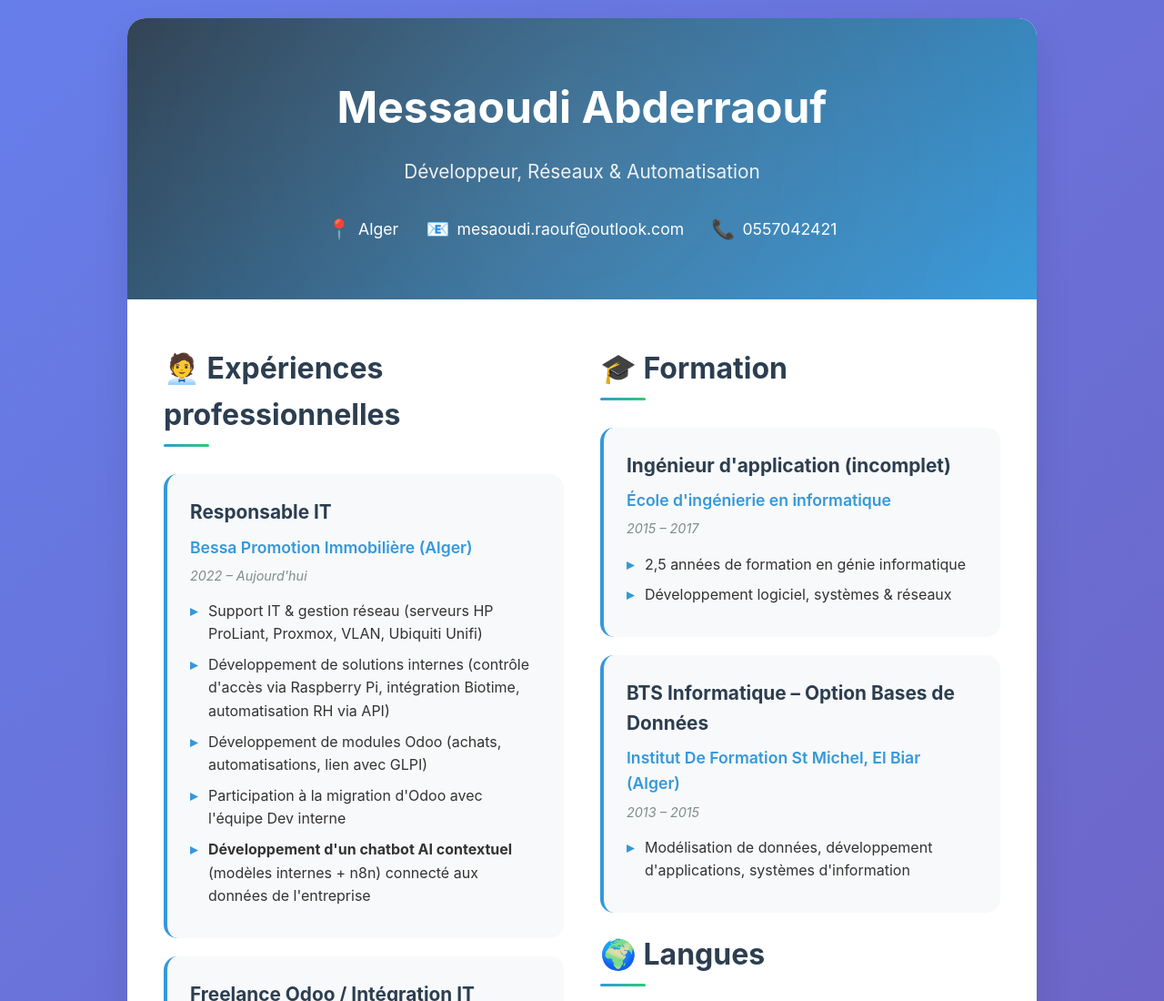
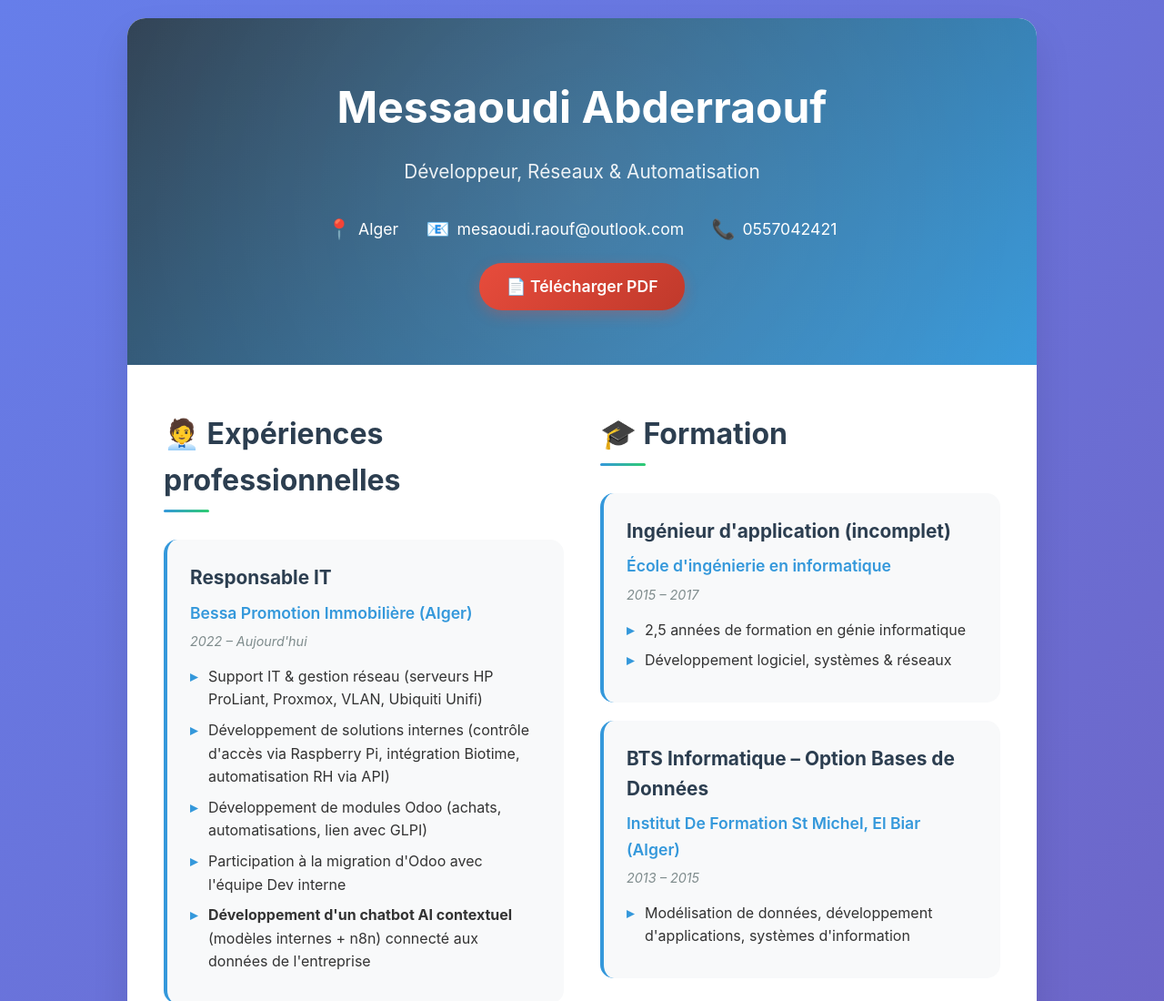
Before and after one commit to mr-context/cv-abderraouf, a plain HTML site: page index.html in a window 1280 px wide. Shown: the top 1100 px of the page at 91% size. Drawn offline with Linux system fonts and the light colour scheme.

Commit message:
Ajout du bouton "Télécharger PDF" qui utilise la fonction d'impression du navigateur

```diff
--- a/index.html
+++ b/index.html
@@ -82,6 +82,7 @@
             flex-wrap: wrap;
             position: relative;
             z-index: 1;
+            margin-bottom: 20px;
         }
 
         .contact-item {
@@ -94,6 +95,30 @@
         .contact-item::before {
             content: attr(data-icon);
             font-size: 1.2em;
+        }
+
+        .pdf-download {
+            position: relative;
+            z-index: 1;
+        }
+
+        .download-btn {
+            display: inline-block;
+            background: linear-gradient(135deg, #e74c3c, #c0392b);
+            color: white;
+            padding: 12px 30px;
+            border-radius: 25px;
+            text-decoration: none;
+            font-weight: 600;
+            font-size: 1.1em;
+            transition: all 0.3s ease;
+            box-shadow: 0 5px 15px rgba(231, 76, 60, 0.3);
+        }
+
+        .download-btn:hover {
+            transform: translateY(-2px);
+            box-shadow: 0 8px 25px rgba(231, 76, 60, 0.4);
+            background: linear-gradient(135deg, #c0392b, #a93226);
         }
 
         .main-content {
@@ -286,6 +311,10 @@
                 background: #2c3e50;
                 color: white;
             }
+
+            .pdf-download {
+                display: none;
+            }
         }
     </style>
 </head>
@@ -298,6 +327,12 @@
                 <div class="contact-item" data-icon="📍">Alger</div>
                 <div class="contact-item" data-icon="📧">mesaoudi.raouf@outlook.com</div>
                 <div class="contact-item" data-icon="📞">0557042421</div>
+            </div>
+
+            <div class="pdf-download">
+                <a href="#" onclick="window.print(); return false;" class="download-btn">
+                    📄 Télécharger PDF
+                </a>
             </div>
         </header>
 
```
